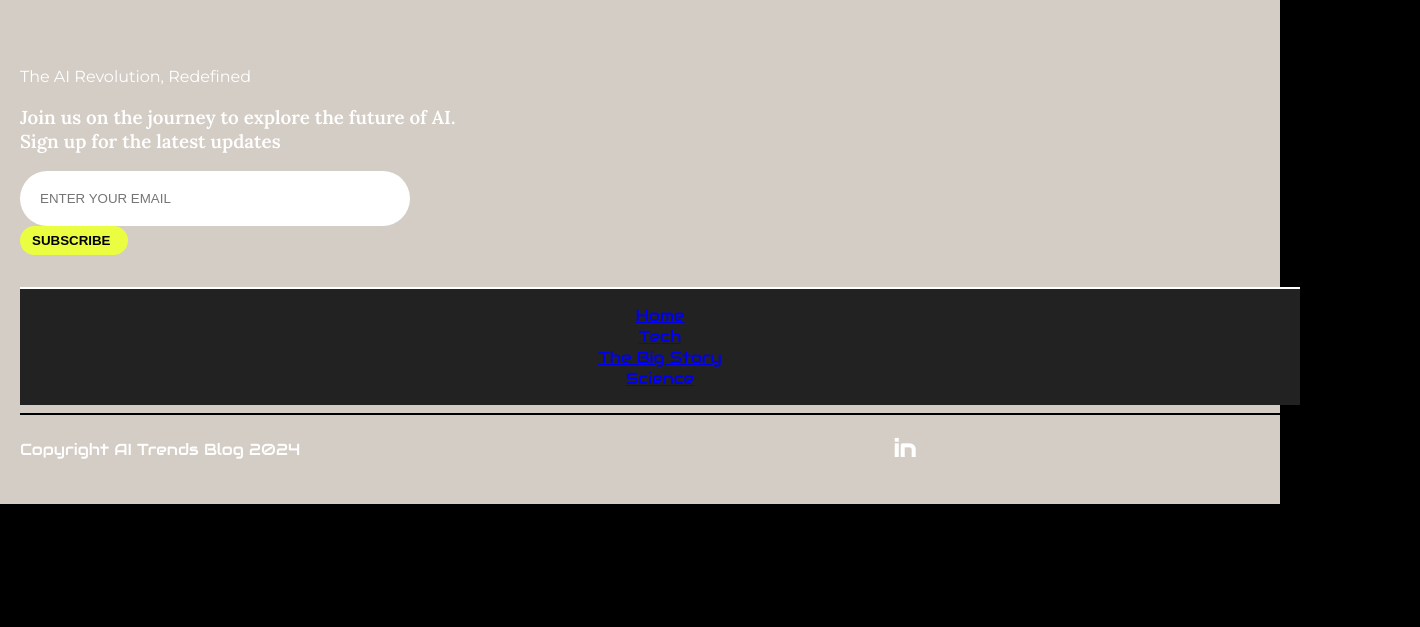
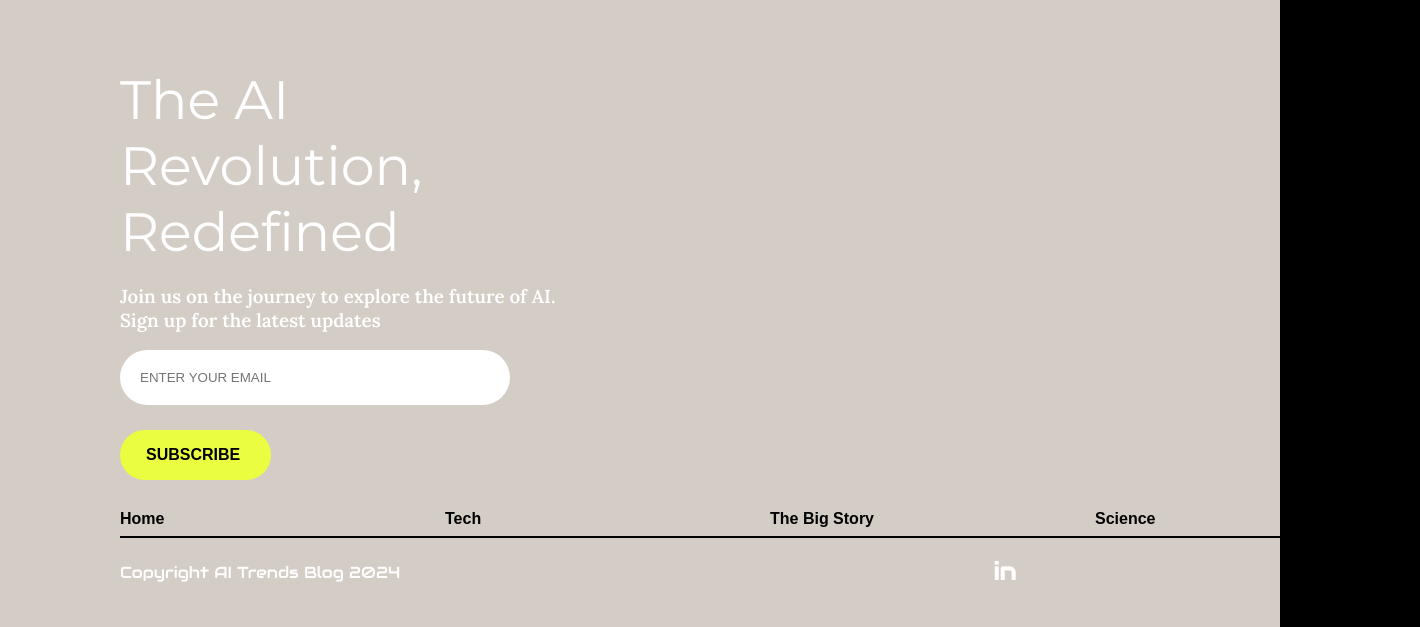
Before and after one commit to omg0014/Sem1-Project, a plain HTML site: page Science.html in a window 1280 px wide. Shown: the part 1190-1817 px from the top of the page, 1420 px wide, since content can reach past the window. Before the commit the page ends 1694 px from the top, so only its background shows below. Drawn offline with Linux system fonts and the light colour scheme.

Commit message:
Update science.css

```diff
--- a/science.css
+++ b/science.css
@@ -3,6 +3,7 @@ body {
   font-family: 'Audiowide', sans-serif;
   background-color: black;
   color: white;
+  overflow-x: hidden;
 }
 .Header {
   text-align: center;
@@ -36,25 +37,19 @@ body {
   transform: scale(1.1);
   box-shadow: 0 4px 8px rgba(255, 255, 255, 0.7);
 }
-footer {
-  text-align: center;
-  padding: 1rem;
-  background-color: #222;
-  color: white;
-  margin-top: 2rem;
-  border-top: 2px solid white;
-}
+
 .image-scroller {
   display: flex;
-  overflow-x: hidden;
+  /* overflow-x: hidden; */
+  width:100%;
   padding: 1rem;
   gap: 1rem;
-  animation: scroll 30s linear infinite;
+  animation: scroll 25s linear infinite;
 }
 
 @keyframes scroll {
   100% {
-    transform: translateX(-150%);
+    transform: translateX(-350%);
   }
 }
 .fixed{
@@ -70,3 +65,64 @@ footer {
   border-bottom: 2px solid #fbfbfa;
   font-weight:700;
 }
+
+a{
+  color:black;
+}
+a:hover{
+  color:white;
+}
+
+footer {
+  margin-top:30px;
+  color: Black;
+  font-family: Arial, sans-serif;
+}
+
+.footer-container {
+  display: flex;
+  flex-wrap: wrap;  /* Allow items to wrap when the screen is smaller */
+  justify-content:start;  /* Center the items horizontally */
+  gap: 20px;  /* Add space between the items */
+}
+
+.footer-item {
+  flex: 1 1 150px;  /* Allow each item to grow and shrink, with a minimum width of 150px */
+
+}
+
+.footer-item a {
+  color: Black;
+  text-decoration: none;
+  font-weight: bold;
+  font-size: 16px;
+  display:inline-block;
+}
+
+.footer-item a:hover {
+  color: #EBFD40;  /* Change color on hover */
+}
+
+.linkedin:hover{
+  cursor:pointer;
+}
+
+@media (max-width:876px){
+  .foot{
+      margin-left:0px;
+  }
+}
+
+.foot{
+  margin-left:100px
+}
+/* Button styling */
+button {
+  border: 5px solid black;
+  padding: 10px 20px;
+  font-size: 16px;
+  margin-top: 25px;
+}
+.notes {
+  font-size: 54px;
+}
```
